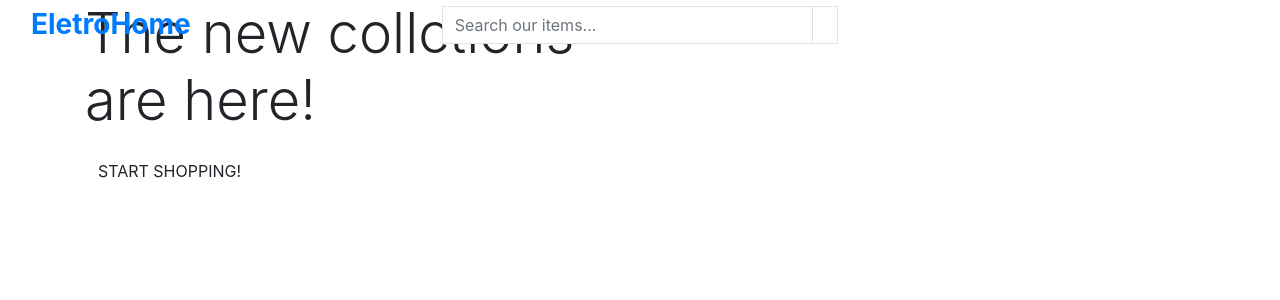
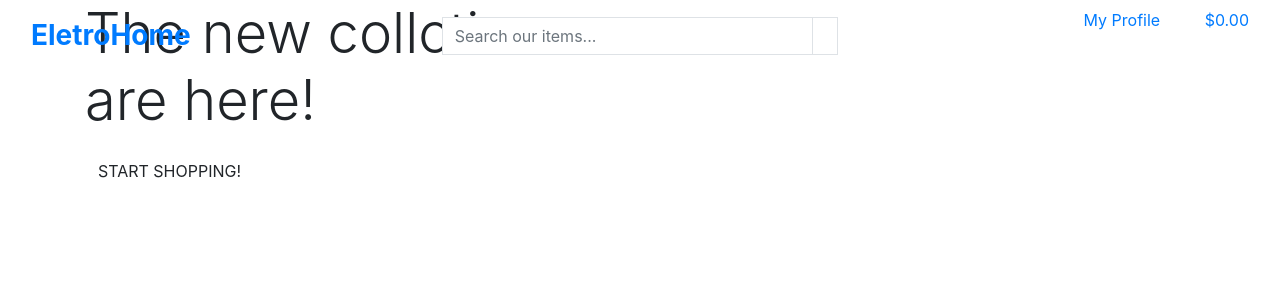
Before and after one commit to LuccaBBombo/ecommerce_app, a Django app: page / in a window 1280 px wide. Shown: the top 300 px of the page. Run offline with Django 3.2, Linux system fonts and the light colour scheme; some libraries are stand-ins or nearby versions.

Commit message:
added content in base.html header

```diff
--- a/templates/base.html
+++ b/templates/base.html
@@ -53,8 +53,40 @@
             </div>
             <div class="col-12 col-lg-4 my-auto py-1 py-lg-0">
                 <ul class="list-inline list-unstyled text-center text-lg-right">
-                    <li class="list-inline-item dropdown"></li>
-                    <li class="list-inline-item"></li>
+                    <li class="list-inline-item dropdown">
+                        <a class="nav-link" href="#" id="user_opt" data-toggle="dropdown" aria-haspopup="true" aria-expanded="false">
+                            <div class="text-center">
+                                <div><i class="fas fa-user fa-lg3"></i></div>
+                                <p>My Profile</p>
+                            </div>
+                        </a>
+                        <div class="dropdown-menu border-0" aria="user_opt">
+                            {% if request.user.is_authenticated %}
+                                {% if request.user.is_superuser %}
+                                    <a href="" class="dropdown-item">Products Management</a>
+                                {% endif %}
+                                <a href="" class="dropdown-item">Profile</a>
+                                <a href="{% url 'account_logout' %}" class="dropdown-item"> Logout</a>
+                            {% else %}
+                                <a href="{% url 'account_signup' %}" class="dropdown-item">Register Account</a>
+                                <a href="{% url 'account_login' %}" class="dropdown-item"> Login</a>
+                            {% endif %}
+                        </div>
+                    </li>
+                    <li class="list-inline-item">
+                        <a href ="" class="{% if grand_total %} text-info font-weight-bold{% else %}{% endif %} nav-link">
+                            <div class="text-center">
+                                <div><i class="fas fa-shopping-bag fa-lg"></i></div>
+                                <p>
+                                    {% if grand_total %}
+                                        ${{ grand_total|floatformat:2 }}
+                                    {% else %}
+                                        $0.00
+                                    {% endif %}
+                                </p>
+                            </div>
+                        </a>
+                    </li>
                 </ul>
             </div>
         </div>
```
